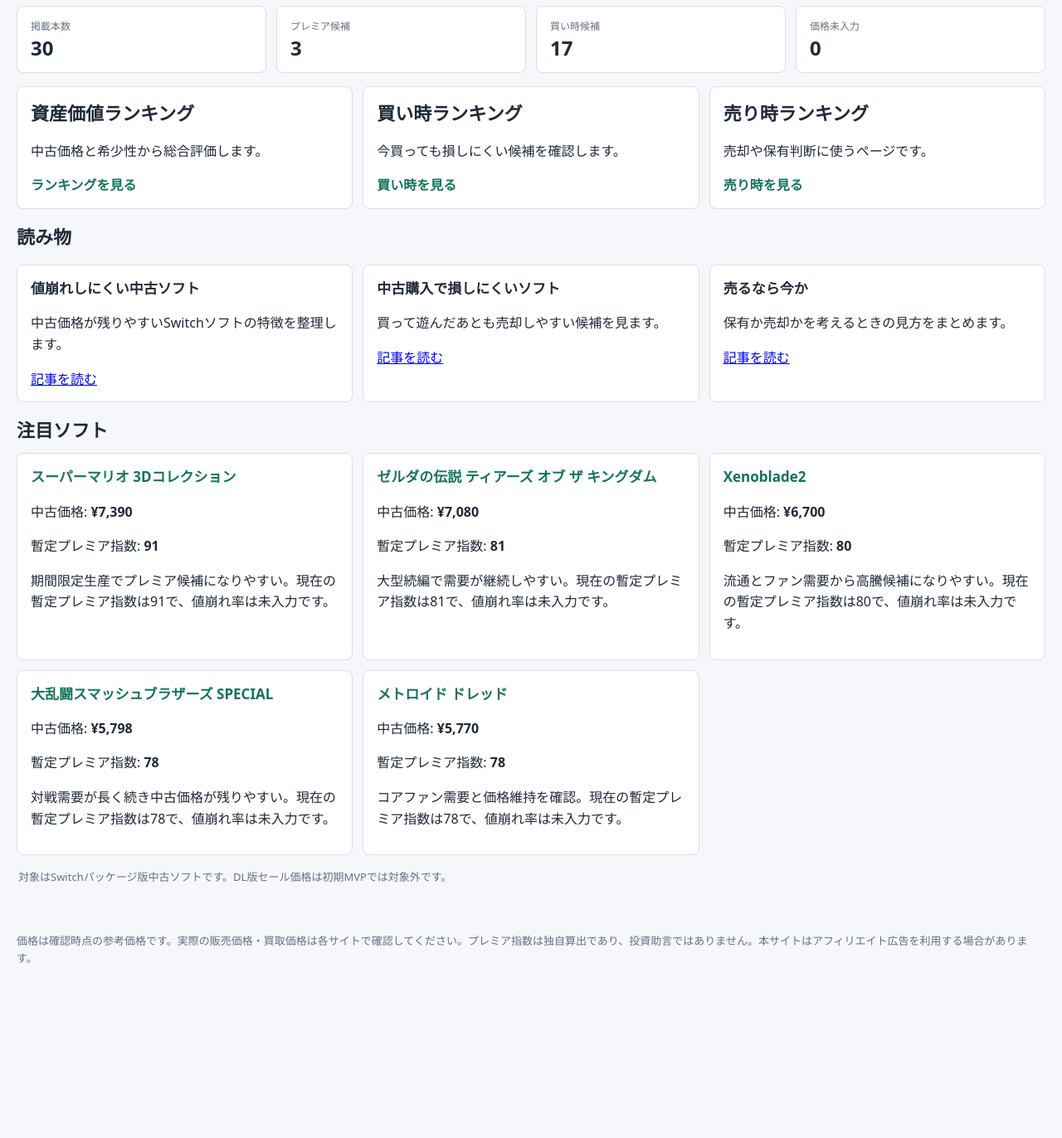
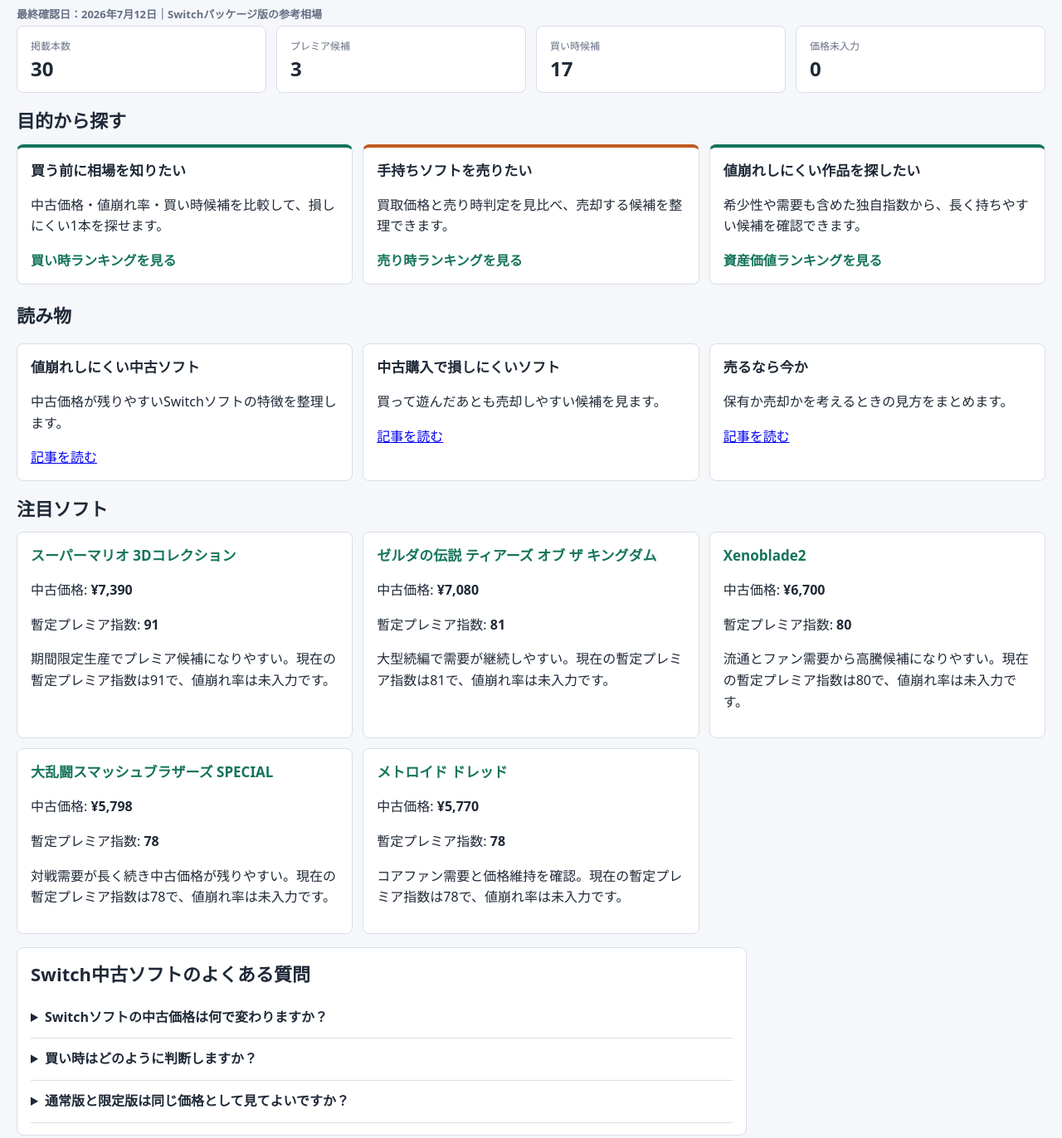
Before and after one commit to ky161111/game-asset-ranking, a plain HTML site: page index.html in a window 1280 px wide. Shown: the part 200-1572 px from the top of the page at 83% size. Before the commit the page ends 1398 px from the top, so only its background shows below. Drawn offline with Linux system fonts and the light colour scheme.

Commit message:
Improve homepage discovery and SEO

```diff
--- a/index.html
+++ b/index.html
@@ -3,7 +3,30 @@
 <head>
   <meta charset="utf-8">
   <meta name="viewport" content="width=device-width, initial-scale=1">
-  <title>Switch資産価値ナビ | Switch資産価値ナビ</title>
+  <title>Switch中古ソフトの価格・買い時・売り時 | Switch資産価値ナビ</title>
+  <meta name="description" content="Switchパッケージ版中古ソフトの相場、買い時、売り時、プレミア候補を一覧で確認。遊んだあとも売りやすいソフト選びに役立つ価格情報を掲載しています。">
+  <link rel="canonical" href="https://ky161111.github.io/game-asset-ranking/">
+  <script type="application/ld+json">
+  {
+    "@context": "https://schema.org",
+    "@graph": [
+      {
+        "@type": "WebSite",
+        "name": "Switch資産価値ナビ",
+        "url": "https://ky161111.github.io/game-asset-ranking/",
+        "inLanguage": "ja"
+      },
+      {
+        "@type": "FAQPage",
+        "mainEntity": [
+          {"@type":"Question","name":"Switchソフトの中古価格は何で変わりますか？","acceptedAnswer":{"@type":"Answer","text":"作品の需要、流通量、限定性、ソフトの状態、付属品の有無などで変わります。掲載価格は参考値として、購入・売却前にはリンク先の最新価格を確認してください。"}},
+          {"@type":"Question","name":"買い時はどのように判断しますか？","acceptedAnswer":{"@type":"Answer","text":"中古価格、新品定価、価格の動き、需要などを総合して判断します。価格の上昇や維持を保証するものではありません。"}},
+          {"@type":"Question","name":"通常版と限定版は同じ価格として見てよいですか？","acceptedAnswer":{"@type":"Answer","text":"同じ作品でも版や付属品によって価格が大きく異なります。購入・売却時は、掲載情報と手元の商品の版・状態が一致するか確認してください。"}}
+        ]
+      }
+    ]
+  }
+  </script>
 
   <script async src="https://www.googletagmanager.com/gtag/js?id=G-YEM0Q8ZTXC"></script>
   <script>
@@ -79,6 +102,14 @@
     .kv dd { font-variant-numeric:tabular-nums; }
     .kv dt:last-of-type,.kv dd:last-of-type { border-bottom:0; }
     .note { color:var(--sub); font-size:13px; margin:14px 2px 0; }
+    .eyebrow { margin:0 0 4px; color:var(--sub); font-size:13px; font-weight:700; }
+    .quick-start { margin:0 0 20px; }
+    .quick-start .panel { border-top:4px solid var(--green); }
+    .quick-start .panel:nth-child(2) { border-top-color:var(--orange); }
+    .faq { max-width:880px; }
+    details { border-bottom:1px solid var(--line); padding:12px 0; }
+    summary { cursor:pointer; font-weight:700; }
+    details p { margin:8px 0 0; color:#475467; }
     footer { padding:20px 0 32px; color:var(--sub); font-size:13px; }
     @media (max-width:780px) { .stats,.grid,.article-grid,.detail-grid{grid-template-columns:repeat(2,minmax(0,1fr));} .toolbar{grid-template-columns:1fr;} .filters{justify-content:flex-start;} button{flex:1 1 auto;} }
     @media (max-width:520px) { .stats,.grid,.article-grid,.detail-grid{grid-template-columns:1fr;} .kv{grid-template-columns:1fr;} .kv dt{border-bottom:0;} }
@@ -96,6 +127,7 @@
     </nav>
     </div></header>
   <main><div class="wrap">
+    <p class="eyebrow">最終確認日：2026年7月12日｜Switchパッケージ版の参考相場</p>
     <section class="stats" aria-label="集計">
       <div class="stat"><span>掲載本数</span><strong>30</strong></div>
       <div class="stat"><span>プレミア候補</span><strong>3</strong></div>
@@ -103,10 +135,13 @@
       <div class="stat"><span>価格未入力</span><strong>0</strong></div>
     </section>
 
-    <section class="grid" aria-label="主要ページ">
-      <div class="panel"><h2>資産価値ランキング</h2><p>中古価格と希少性から総合評価します。</p><a href="pages/ranking.html">ランキングを見る</a></div>
-      <div class="panel"><h2>買い時ランキング</h2><p>今買っても損しにくい候補を確認します。</p><a href="pages/buy-ranking.html">買い時を見る</a></div>
-      <div class="panel"><h2>売り時ランキング</h2><p>売却や保有判断に使うページです。</p><a href="pages/sell-ranking.html">売り時を見る</a></div>
+    <section class="quick-start" aria-labelledby="purpose-title">
+      <h2 id="purpose-title">目的から探す</h2>
+      <div class="grid">
+        <div class="panel"><h3>買う前に相場を知りたい</h3><p>中古価格・値崩れ率・買い時候補を比較して、損しにくい1本を探せます。</p><a href="pages/buy-ranking.html" data-analytics-event="internal_navigation" data-game-title="買い時ランキング" data-link-type="buy-guide">買い時ランキングを見る</a></div>
+        <div class="panel"><h3>手持ちソフトを売りたい</h3><p>買取価格と売り時判定を見比べ、売却する候補を整理できます。</p><a href="pages/sell-ranking.html" data-analytics-event="internal_navigation" data-game-title="売り時ランキング" data-link-type="sell-guide">売り時ランキングを見る</a></div>
+        <div class="panel"><h3>値崩れしにくい作品を探したい</h3><p>希少性や需要も含めた独自指数から、長く持ちやすい候補を確認できます。</p><a href="pages/ranking.html" data-analytics-event="internal_navigation" data-game-title="資産価値ランキング" data-link-type="ranking">資産価値ランキングを見る</a></div>
+      </div>
     </section>
     <section>
       <h2>読み物</h2>
@@ -117,6 +152,12 @@
       </div>
     </section>
     <section><h2>注目ソフト</h2><div class="grid"><article class="card"><h3><a href="pages/games/game-006.html">スーパーマリオ 3Dコレクション</a></h3><p>中古価格: <strong>¥7,390</strong></p><p>暫定プレミア指数: <strong>91</strong></p><p>期間限定生産でプレミア候補になりやすい。現在の暫定プレミア指数は91で、値崩れ率は未入力です。</p></article><article class="card"><h3><a href="pages/games/game-002.html">ゼルダの伝説 ティアーズ オブ ザ キングダム</a></h3><p>中古価格: <strong>¥7,080</strong></p><p>暫定プレミア指数: <strong>81</strong></p><p>大型続編で需要が継続しやすい。現在の暫定プレミア指数は81で、値崩れ率は未入力です。</p></article><article class="card"><h3><a href="pages/games/game-020.html">Xenoblade2</a></h3><p>中古価格: <strong>¥6,700</strong></p><p>暫定プレミア指数: <strong>80</strong></p><p>流通とファン需要から高騰候補になりやすい。現在の暫定プレミア指数は80で、値崩れ率は未入力です。</p></article><article class="card"><h3><a href="pages/games/game-004.html">大乱闘スマッシュブラザーズ SPECIAL</a></h3><p>中古価格: <strong>¥5,798</strong></p><p>暫定プレミア指数: <strong>78</strong></p><p>対戦需要が長く続き中古価格が残りやすい。現在の暫定プレミア指数は78で、値崩れ率は未入力です。</p></article><article class="card"><h3><a href="pages/games/game-028.html">メトロイド ドレッド</a></h3><p>中古価格: <strong>¥5,770</strong></p><p>暫定プレミア指数: <strong>78</strong></p><p>コアファン需要と価格維持を確認。現在の暫定プレミア指数は78で、値崩れ率は未入力です。</p></article></div></section>
+    <section class="panel faq" aria-labelledby="faq-title">
+      <h2 id="faq-title">Switch中古ソフトのよくある質問</h2>
+      <details><summary>Switchソフトの中古価格は何で変わりますか？</summary><p>作品の需要、流通量、限定性、状態、付属品の有無などで変わります。購入・売却前にはリンク先の最新価格を確認してください。</p></details>
+      <details><summary>買い時はどのように判断しますか？</summary><p>中古価格、新品定価、価格の動き、需要などを総合して判断します。価格の上昇や維持を保証するものではありません。</p></details>
+      <details><summary>通常版と限定版は同じ価格として見てよいですか？</summary><p>同じ作品でも版や付属品によって価格が大きく異なります。掲載情報と手元の商品の版・状態が一致するか確認してください。</p></details>
+    </section>
     <p class="note">対象はSwitchパッケージ版中古ソフトです。DL版セール価格は初期MVPでは対象外です。</p>
     </div></main>
   <footer><div class="wrap">価格は確認時点の参考価格です。実際の販売価格・買取価格は各サイトで確認してください。プレミア指数は独自算出であり、投資助言ではありません。本サイトはアフィリエイト広告を利用する場合があります。</div></footer>
```
